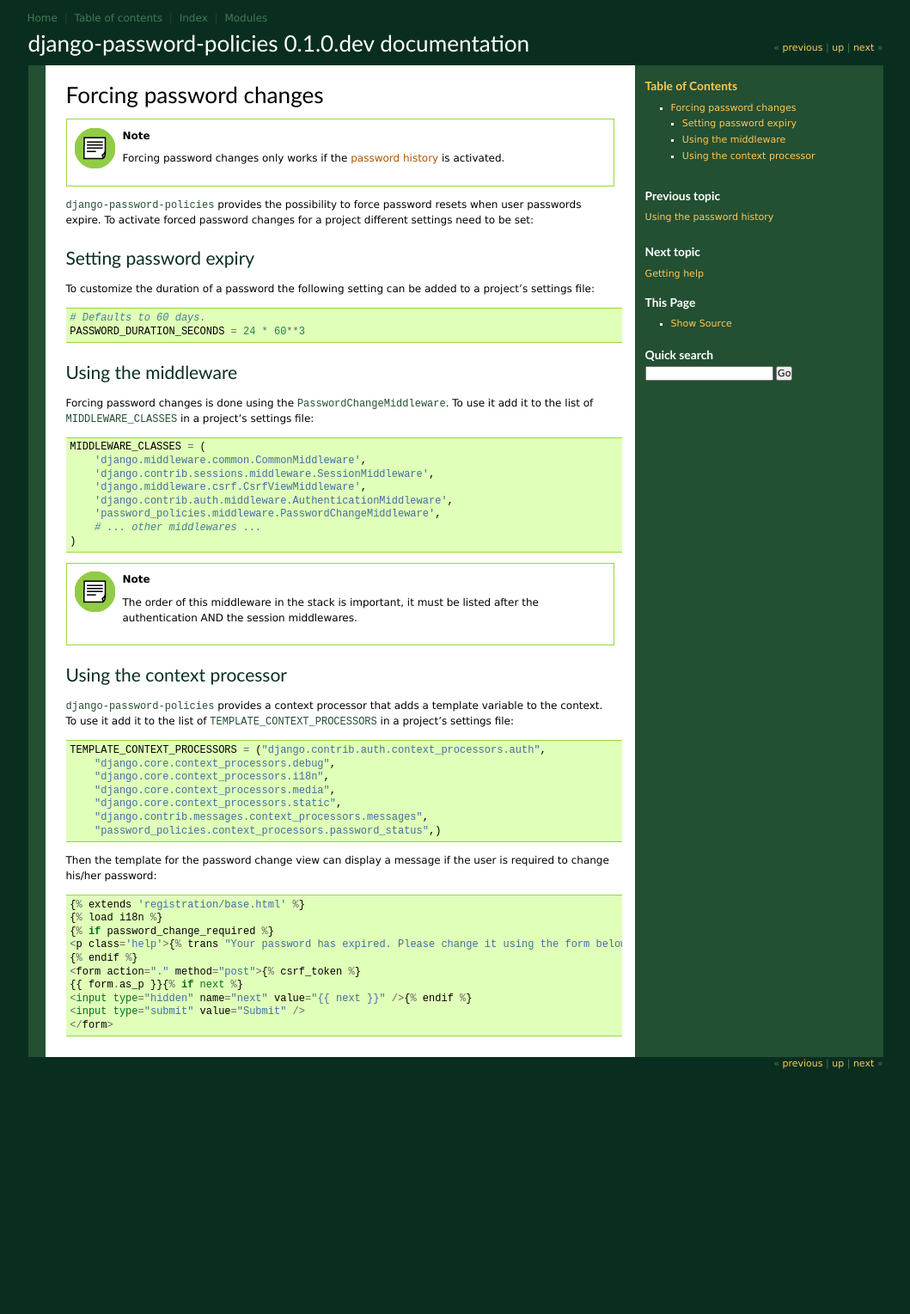
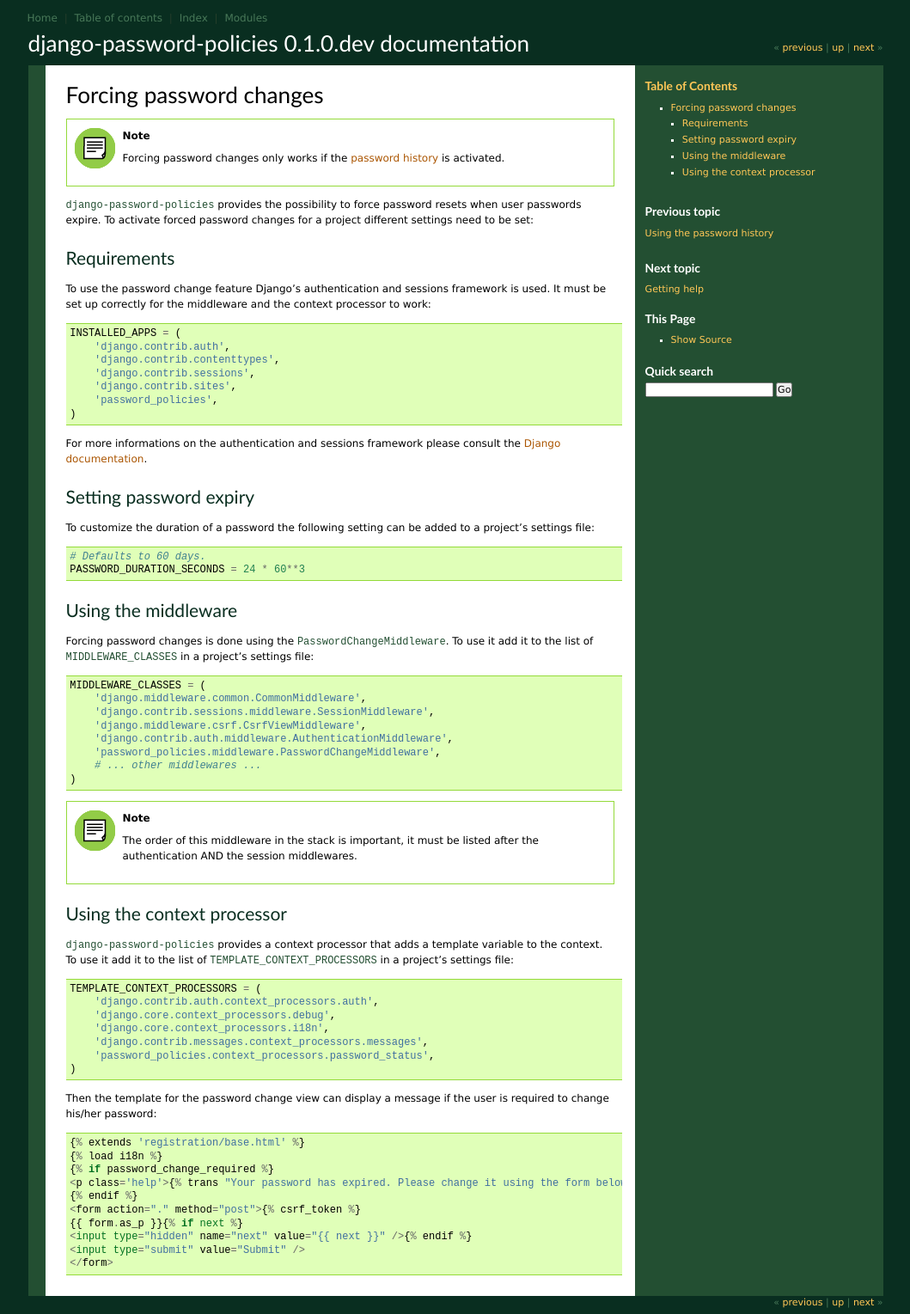
Before and after one commit to tarak/django-password-policies, a Sphinx documentation site: the page built from docs/topics/force.password.change.rst, in a window 1280 px wide. Shown: the whole page at 86% size, without its empty margins (110-1169 px from the left). Built offline with Sphinx 7.4.7, drawn with Linux system fonts in a browser that asks for light colours; before the commit the page ends 1252 px from its top, so only the background shows below that.

Commit message:
Update documentation, setup.py and README.

```diff
--- a/README.rst
+++ b/README.rst
@@ -20,8 +20,8 @@
 Documentation
 =============
 
-A detailled documentation is available on the  `GitHub Pages`_.
+A detailled documentation is available on `the project's GitHub Pages`_.
 
-.. _`GitHub Pages`: http://tarak.github.com/django-password-policies
+.. _`the project's GitHub Pages`: http://tarak.github.com/django-password-policies
 .. _`Django`: https://www.djangoproject.com/
 .. _`django-easysettings`: https://github.com/SmileyChris/django-easysettings
--- a/docs/topics/force.password.change.rst
+++ b/docs/topics/force.password.change.rst
@@ -11,6 +11,27 @@
 ``django-password-policies`` provides the possibility to force password resets
 when user passwords expire. To activate forced password changes for a project
 different settings need to be set:
+
+.. _password-change-requirements:
+
+------------
+Requirements
+------------
+
+To use the password change feature Django's authentication and sessions
+framework is used. It must be set up correctly for the middleware and the
+context processor to work::
+
+    INSTALLED_APPS = (
+        'django.contrib.auth',
+        'django.contrib.contenttypes',
+        'django.contrib.sessions',
+        'django.contrib.sites',
+        'password_policies',
+    )
+
+For more informations on the authentication and sessions framework please
+consult the `Django documentation`_.
 
 .. _password-change-expiry:
 
@@ -58,14 +79,13 @@
 variable to the context. To use it add it to the list of
 ``TEMPLATE_CONTEXT_PROCESSORS`` in a project's settings file::
 
-
-    TEMPLATE_CONTEXT_PROCESSORS = ("django.contrib.auth.context_processors.auth",
-        "django.core.context_processors.debug",
-        "django.core.context_processors.i18n",
-        "django.core.context_processors.media",
-        "django.core.context_processors.static",
-        "django.contrib.messages.context_processors.messages",
-        "password_policies.context_processors.password_status",)
+    TEMPLATE_CONTEXT_PROCESSORS = (
+        'django.contrib.auth.context_processors.auth',
+        'django.core.context_processors.debug',
+        'django.core.context_processors.i18n',
+        'django.contrib.messages.context_processors.messages',
+        'password_policies.context_processors.password_status',
+    )
 
 Then the template for the password change view can display a message if the user
 is required to change his/her password::
@@ -80,3 +100,5 @@
     <input type="hidden" name="next" value="{{ next }}" />{% endif %}
     <input type="submit" value="Submit" />
     </form>
+
+.. _`Django documentation`: https://docs.djangoproject.com/en/dev/
--- a/setup.py
+++ b/setup.py
@@ -4,7 +4,11 @@
     name='password_policies',
     version=__import__('password_policies').__version__,
     description='A Django application to implent password policies.',
-    long_description="""Yet to come""",
+    long_description="""
+django-password-policies is an application for the Django framework that
+provides unicode-aware password policies on password changes and resets
+and a mechanism to force password changes.
+""",
     author='Tarak Blah',
     author_email='halbkarat@gmail.com',
     url='https://github.com/tarak/django-password-policies',
```
Also changed, not shown: docs/topics/contributing.rst (+14 -0 lines), 1 other file.
